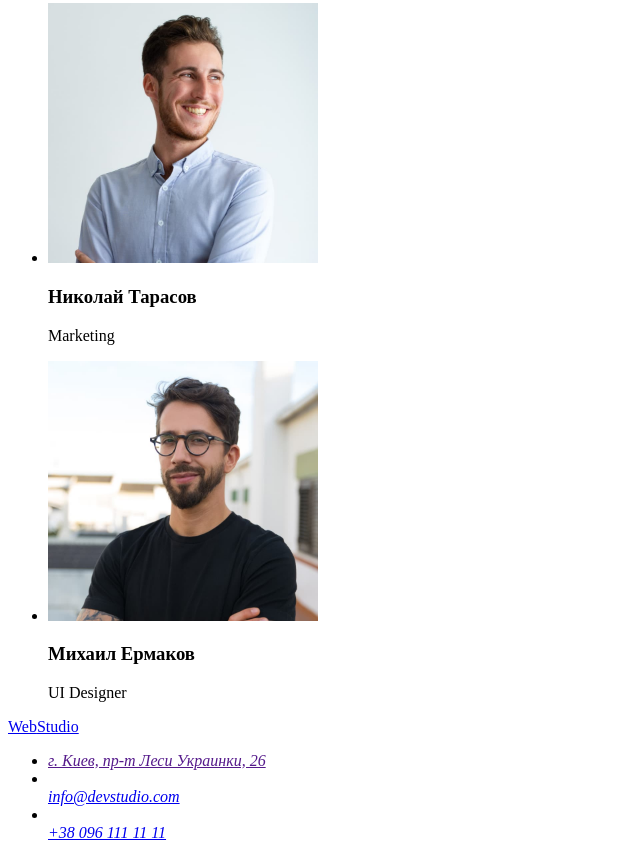
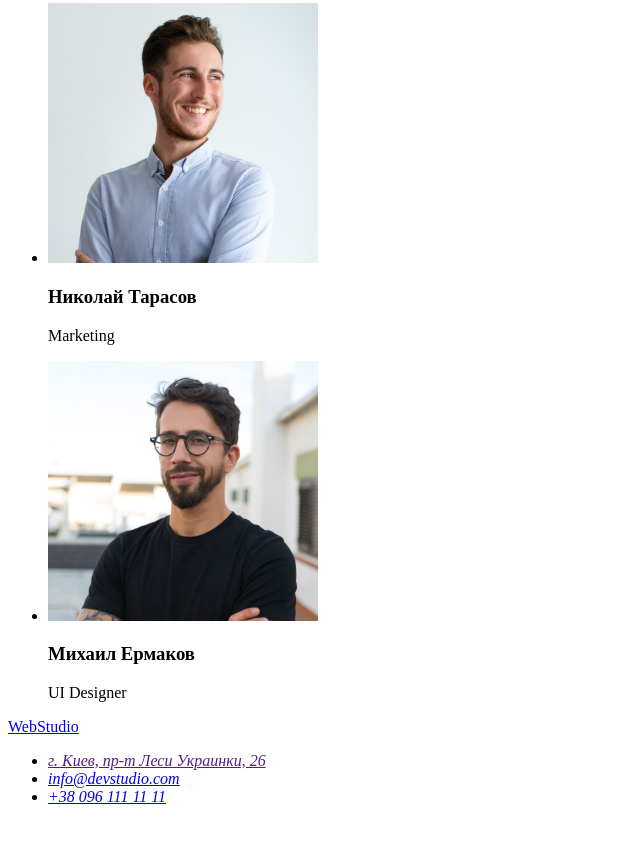
Before and after one commit to wwwartm/goit-markup-hw-01, a plain HTML site: page index.html in a window 1280 px wide. Shown: the part 2360-3218 px from the top of the page, without its empty margins (0-640 px from the left). After the commit the page ends 3182 px from the top, so only its background shows below. Drawn offline with Linux system fonts and the light colour scheme.

Commit message:
Update index.html
Last variant

```diff
--- a/index.html
+++ b/index.html
@@ -105,8 +105,8 @@
         <address>
             <ul>
                 <li><a href="">г. Киев, пр-т Леси Украинки, 26</a></li>
-                <li></li><a href="mailto:info@devstudio.com">info@devstudio.com</a></li>
-                <li></li><a href="tel:+380961111111">+38 096 111 11 11</a></li>
+                <li><a href="mailto:info@devstudio.com">info@devstudio.com</a></li>
+                <li><a href="tel:+380961111111">+38 096 111 11 11</a></li>
             </ul>
         </address>
     </footer>
```
